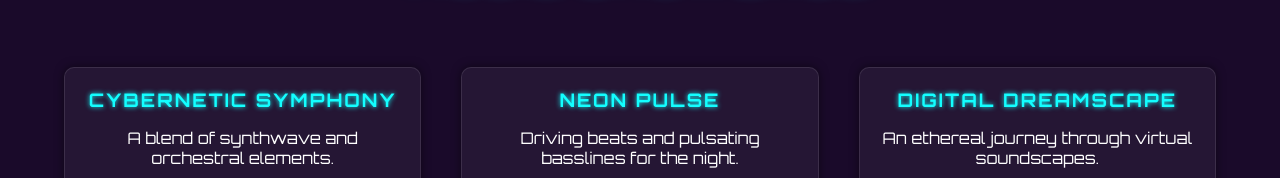
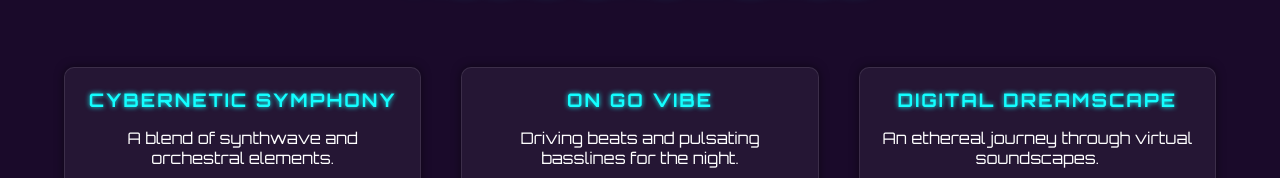
Before and after one commit to Onimix/Onimix, a plain HTML site: page index.html in a window 1280 px wide. Shown: the part 1193-1371 px from the top of the page. Drawn offline with Linux system fonts and the light colour scheme.

Commit message:
Update index.html

```diff
--- a/index.html
+++ b/index.html
@@ -570,7 +570,7 @@
                 <div class="shoutout">// CODE: 0x001A // Initiate auditory protocol. Engage.</div>
             </div>
             <div class="song-card">
-                <h3>Neon Pulse</h3>
+                <h3>On Go Vibe</h3>
                 <p>Driving beats and pulsating basslines for the night.</p>
                 <audio controls>
                     <source src="" type="audio/mpeg">
```
